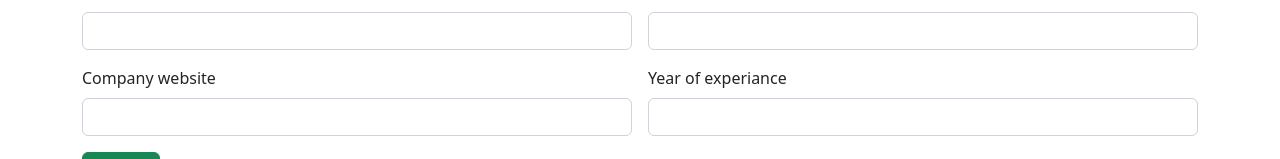
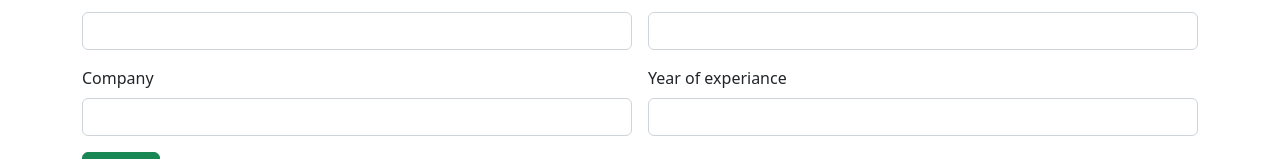
Before and after one commit to roshmaep/angularemployee2, an Angular app: page /addemp in a window 1280 px wide. Shown: the part 272-431 px from the top of the page. Built offline with nearby package versions, Linux system fonts and the light colour scheme.

Commit message:
added read values

```diff
--- a/src/app/add-employee/add-employee.component.html
+++ b/src/app/add-employee/add-employee.component.html
@@ -9,20 +9,20 @@
                 </div>
                 <div class="col col-12 col-sm-6 col-md-6 col-lg-6 col-xl-6 col-xl-6 col-xxl-6">
                     <label class="form-label">Name</label>
-                    <input type="text" class="form-control">
+                    <input name="name" [(ngModel)]="name"  type="text" class="form-control">
 
                 </div>
                 <div class="col col-12 col-sm-6 col-md-6 col-lg-6 col-xl-6 col-xl-6 col-xxl-6">
                     <label class="form-label">Designation</label>
 
-                    <input type="text" class="form-control">
+                    <input name="designation" [(ngModel)]="designation" type="text" class="form-control">
 
 
                 </div>
                 <div class="col col-12 col-sm-6 col-md-6 col-lg-6 col-xl-6 col-xl-6 col-xxl-6">
                     <label class="form-label">Salary</label>
 
-                    <input type="text" class="form-control">
+                    <input name="salary" [(ngModel)]="salary" type="text" class="form-control">
 
                 </div>
                 <div class="col col-12 col-sm-6 col-md-6 col-lg-6 col-xl-6 col-xl-6 col-xxl-6">
@@ -38,9 +38,9 @@
 
                 </div>
                 <div class="col col-12 col-sm-6 col-md-6 col-lg-6 col-xl-6 col-xl-6 col-xxl-6">
-                    <label class="form-label">Company website</label>
+                    <label class="form-label">Company </label>
 
-                    <input type="text" class="form-control">
+                    <input name="company" [(ngModel)]="company" type="text" class="form-control">
 
                 </div>
                 <div class="col col-12 col-sm-6 col-md-6 col-lg-6 col-xl-6 col-xl-6 col-xxl-6">
@@ -51,7 +51,7 @@
                 </div>
                 <div class="col col-12 col-sm-12 col-md-12 col-lg-12 col-xl-12 col-xl-12 col-xxl-12">
 
-                    <button class="btn btn-success">submit</button>
+                    <button (click)="readValues()" class="btn btn-success">submit</button>
 
                 </div>
             </div>
--- a/src/app/add-employee/add-employee.component.ts
+++ b/src/app/add-employee/add-employee.component.ts
@@ -7,4 +7,19 @@ import { Component } from '@angular/core';
 })
 export class AddEmployeeComponent {
 
+  name=""
+  designation=""
+  salary=""
+  company=""
+
+  readValues=()=>
+  {
+    let data:any={
+      "name":this.name,
+      "designation":this.designation,
+      "salary":this.salary,
+      "company":this.company
+    }
+    console.log(data)
+  }
 }
--- a/src/app/app.module.ts
+++ b/src/app/app.module.ts
@@ -11,6 +11,7 @@ import { SearchComponent } from './search/search.component';
 import { ViewComponent } from './view/view.component';
 import { RouterModule, Routes } from '@angular/router';
 import { NavbarComponent } from './navbar/navbar.component';
+import { FormsModule } from '@angular/forms';
 
 const myRoute:Routes=[
   {
@@ -54,7 +55,8 @@ const myRoute:Routes=[
   imports: [
     BrowserModule,
     AppRoutingModule,
-    RouterModule.forRoot(myRoute)
+    RouterModule.forRoot(myRoute),
+    FormsModule
   ],
   providers: [],
   bootstrap: [AppComponent]
```
